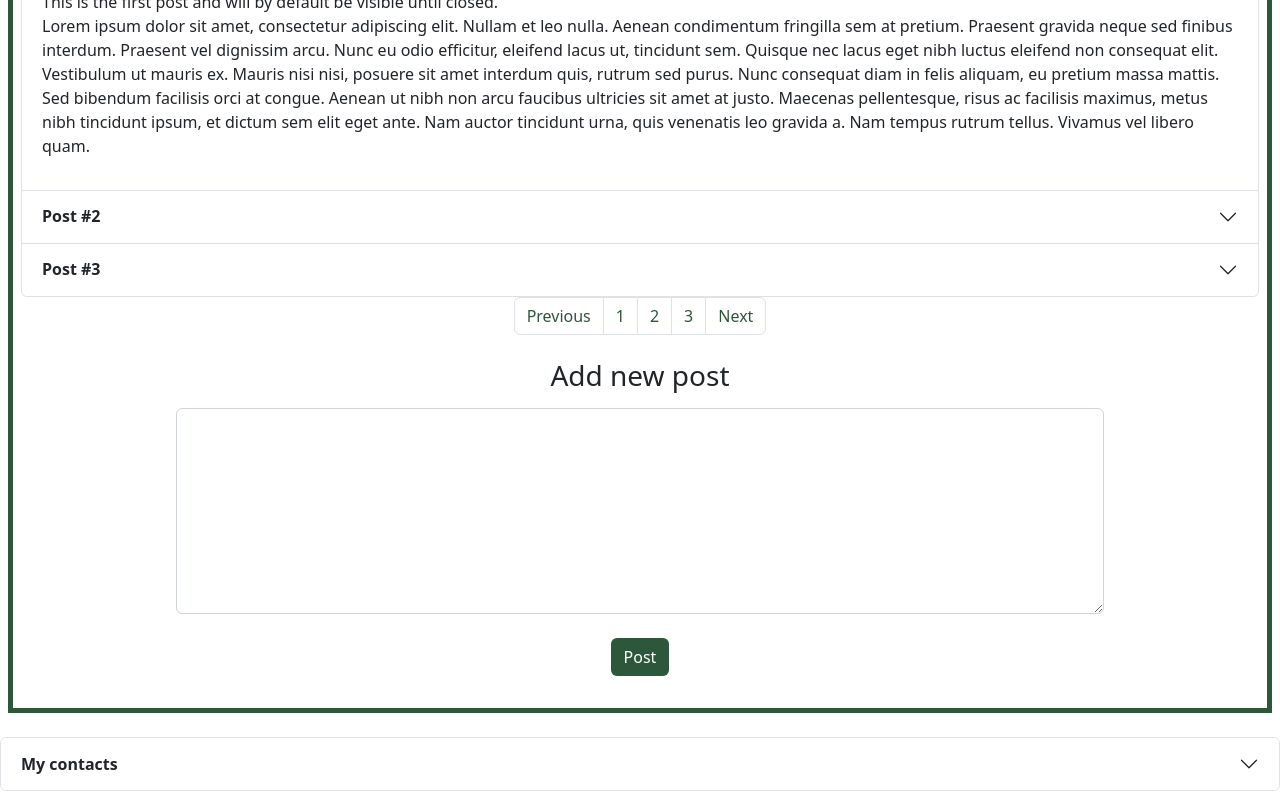
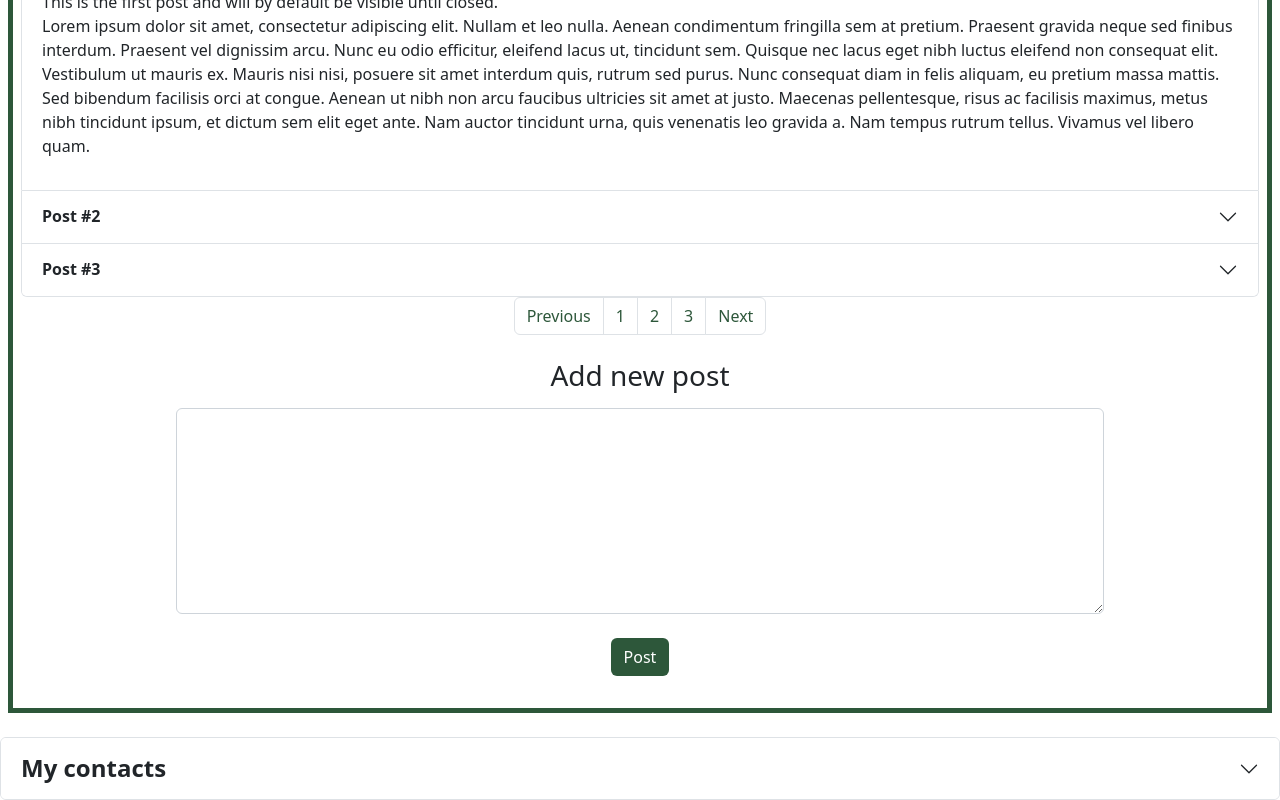
Before and after one commit to oBraenna91/SoMe, a website: page profile.html in a window 1280 px wide. Shown: the part 742-1542 px from the top of the page. Drawn offline with nearby package versions, Linux system fonts and the light colour scheme.

Commit message:
update 4/11 10:22
small changes large screen

```diff
--- a/profile.html
+++ b/profile.html
@@ -108,7 +108,7 @@
                 <div class="accordion-item">
                     <h2 class="accordion-header" id="panelsStayOpen-headingFour">
                         <button class="accordion-button collapsed" type="button" data-bs-toggle="collapse" data-bs-target="#panelsStayOpen-collapseFour" aria-expanded="false" aria-controls="panelsStayOpen-collapseFour">
-                        <strong>My contacts</strong>
+                        <strong class="contact-h2">My contacts</strong>
                         </button>
                     </h2>
                     <div id="panelsStayOpen-collapseFour" class="accordion-collapse collapse" aria-labelledby="panelsStayOpen-headingFour">
--- a/styles/styles.scss
+++ b/styles/styles.scss
@@ -19,3 +19,6 @@
 .post-button {
     color: #FFFF;
 }
+.contact-h2 {
+    font-size: 1.5em;
+}
```
Also changed, not shown: index.html (+1 -1 lines), styles/styles.css, 1 other file.
